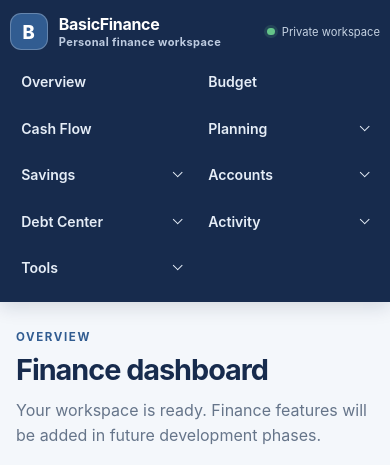
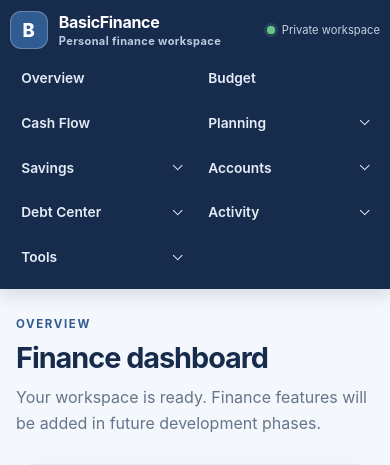
Before and after one commit to dterry55001-cmd/BasicFinance, an ASP.NET Core app: page / in a window 390 px wide. Shown: the top 465 px of the page. Run offline with ASP.NET Core 8, Linux system fonts and the light colour scheme; the project's own start-up code is not run, and a stand-in starts its controllers and pages.

Commit message:
Polish responsive finance navigation styling

```diff
--- a/src/BasicFinance.Web/wwwroot/css/site.css
+++ b/src/BasicFinance.Web/wwwroot/css/site.css
@@ -103,57 +101,55 @@ tbody tr:last-child td { border-bottom: 0; }
 .confirm-import { margin-bottom: 2rem; }
 @media (max-width: 720px) { .summary-grid { grid-template-columns: repeat(2, minmax(0, 1fr)); } }
 
-/* Navigation refresh */
+/* Responsive, grouped application navigation */
 .skip-link { position: absolute; z-index: 1000; top: .5rem; left: .5rem; padding: .7rem 1rem; transform: translateY(-160%); border-radius: .5rem; background: #fff; color: var(--ink); font-weight: 700; }
 .skip-link:focus { transform: translateY(0); }
-.site-header { position: relative; z-index: 20; background: #172b4d; box-shadow: 0 5px 18px rgb(15 31 55 / 14%); }
-.navigation { width: min(1320px, calc(100% - 2.5rem)); min-height: 5rem; margin: 0 auto; display: flex; align-items: center; gap: clamp(1rem, 2.5vw, 2.5rem); }
+.site-header { position: sticky; top: 0; z-index: 100; background: #172b4d; box-shadow: 0 5px 18px rgb(15 31 55 / 14%); }
+.navigation { width: min(1440px, calc(100% - 2.5rem)); min-height: 5rem; margin: 0 auto; display: flex; align-items: center; gap: clamp(.8rem, 2vw, 2rem); }
 .brand { display: inline-flex; flex: 0 0 auto; align-items: center; gap: .7rem; color: #fff; text-decoration: none; }
 .brand-mark { display: grid; width: 2.35rem; height: 2.35rem; place-items: center; border: 1px solid rgb(255 255 255 / 25%); border-radius: .7rem; background: #315c91; color: #fff; font-size: 1.15rem; font-weight: 800; }
 .brand-copy { display: grid; gap: .1rem; }
 .brand-copy strong { font-size: 1rem; letter-spacing: -.02em; }
 .brand-copy small { color: #bdcbe0; font-size: .69rem; }
-.navigation-links { display: flex; flex: 1 1 auto; align-items: center; justify-content: center; gap: .25rem; }
-.navigation-link, .nav-menu > summary { display: inline-flex; min-height: 2.65rem; align-items: center; gap: .45rem; padding: .65rem .8rem; border: 0; border-radius: .5rem; background: transparent; color: #e5edf7; font: inherit; font-size: .88rem; font-weight: 600; text-decoration: none; cursor: pointer; list-style: none; }
+.navigation-links { display: flex; flex: 1 1 auto; align-items: center; justify-content: center; flex-wrap: wrap; gap: .2rem; }
+.navigation-link, .nav-menu > summary { display: inline-flex; min-height: 2.55rem; align-items: center; gap: .45rem; padding: .6rem .72rem; border: 0; border-radius: .5rem; background: transparent; color: #e5edf7; font: inherit; font-size: .86rem; font-weight: 600; text-decoration: none; cursor: pointer; list-style: none; white-space: nowrap; }
 .nav-menu > summary::-webkit-details-marker { display: none; }
-.nav-menu > summary::after { width: .4rem; height: .4rem; margin-top: -.2rem; transform: rotate(45deg); border-right: 1.5px solid currentColor; border-bottom: 1.5px solid currentColor; content: ""; }
+.nav-menu > summary::after { width: .4rem; height: .4rem; margin: -.2rem 0 0 .1rem; transform: rotate(45deg); border-right: 1.5px solid currentColor; border-bottom: 1.5px solid currentColor; content: ""; }
 .navigation-link:hover, .navigation-link:focus-visible, .nav-menu > summary:hover, .nav-menu > summary:focus-visible, .nav-menu[open] > summary { outline: none; background: rgb(255 255 255 / 11%); color: #fff; }
+.navigation-link:focus-visible, .nav-menu > summary:focus-visible, .nav-menu-panel a:focus-visible { outline: 2px solid #a9ceff; outline-offset: 2px; }
 .nav-menu { position: relative; }
-.nav-menu-panel { position: absolute; top: calc(100% + .55rem); left: 0; z-index: 50; display: grid; min-width: 13.5rem; gap: .2rem; padding: .45rem; border: 1px solid #e3e9f1; border-radius: .7rem; background: #fff; box-shadow: 0 14px 34px rgb(15 31 55 / 20%); }
+.nav-menu-panel { position: absolute; top: calc(100% + .45rem); left: 0; z-index: 110; display: grid; min-width: 14rem; max-height: min(70vh, 32rem); overflow-y: auto; gap: .15rem; padding: .45rem; border: 1px solid #e3e9f1; border-radius: .7rem; background: #fff; box-shadow: 0 14px 34px rgb(15 31 55 / 20%); }
 .nav-menu-panel a { display: block; padding: .65rem .75rem; border-radius: .4rem; color: #263b58; font-size: .88rem; text-decoration: none; }
 .nav-menu-panel a:hover, .nav-menu-panel a:focus-visible { outline: none; background: #edf3fa; color: #214c7b; }
 .navigation-status { display: inline-flex; flex: 0 0 auto; align-items: center; gap: .45rem; color: #c5d2e2; font-size: .75rem; white-space: nowrap; }
 .navigation-status span { width: .45rem; height: .45rem; border-radius: 50%; background: #65c58a; box-shadow: 0 0 0 3px rgb(101 197 138 / 15%); }
-@media (max-width: 980px) {
-    .navigation { width: min(100% - 2rem, 760px); flex-wrap: wrap; justify-content: space-between; gap: .65rem 1rem; padding: .8rem 0; }
-    .navigation-links { order: 3; width: 100%; justify-content: flex-start; flex-wrap: wrap; }
+@media (max-width: 1120px) {
+    .navigation { width: min(100% - 2rem, 900px); flex-wrap: wrap; justify-content: space-between; gap: .55rem 1rem; padding: .7rem 0; }
+    .navigation-links { order: 3; width: 100%; justify-content: flex-start; }
     .navigation-status { margin-left: auto; }
 }
-@media (max-width: 560px) {
+@media (max-width: 620px) {
     .navigation { width: calc(100% - 1.25rem); }
-    .navigation-links { display: grid; grid-template-columns: repeat(2, minmax(0, 1fr)); gap: .25rem; }
+    .navigation-links { display: grid; grid-template-columns: repeat(2, minmax(0, 1fr)); align-items: start; gap: .25rem; }
     .navigation-link, .nav-menu > summary { width: 100%; justify-content: space-between; padding: .6rem .7rem; }
-    .nav-menu-panel { position: static; min-width: 0; margin: .15rem 0 .35rem; box-shadow: none; }
+    .nav-menu-panel { position: static; min-width: 0; max-height: none; margin: .15rem 0 .35rem; box-shadow: none; }
     .nav-menu[open] { grid-column: 1 / -1; }
     .navigation-status { font-size: .7rem; }
 }
-
+@media (prefers-reduced-motion: no-preference) {
+    .nav-menu-panel { animation: nav-menu-enter .12s ease-out; }
+    @keyframes nav-menu-enter { from { opacity: 0; transform: translateY(-4px); } to { opacity: 1; transform: translateY(0); } }
+}
 
 /* Debt pages: keep wide data tables inside the page without horizontal scrollbars. */
 body:has(.debt-account-management) .table-scroll,
 body:has(.debt-payment-progress) .table-scroll,
 body:has(.debt-dashboard-page) .table-scroll,
-body:has(.debt-analytics-page) .table-scroll {
-    overflow-x: hidden;
-}
+body:has(.debt-analytics-page) .table-scroll { overflow-x: hidden; }
 body:has(.debt-account-management) .table-scroll table,
 body:has(.debt-payment-progress) .table-scroll table,
 body:has(.debt-dashboard-page) .table-scroll table,
-body:has(.debt-analytics-page) .table-scroll table {
-    width: 100%;
-    table-layout: fixed;
-    white-space: normal;
-}
+body:has(.debt-analytics-page) .table-scroll table { width: 100%; table-layout: fixed; white-space: normal; }
 body:has(.debt-account-management) .table-scroll th,
 body:has(.debt-account-management) .table-scroll td,
 body:has(.debt-payment-progress) .table-scroll th,
```
Also changed, not shown: other parts of src/BasicFinance.Web/wwwroot/css/site.css (+16 -65 lines).
